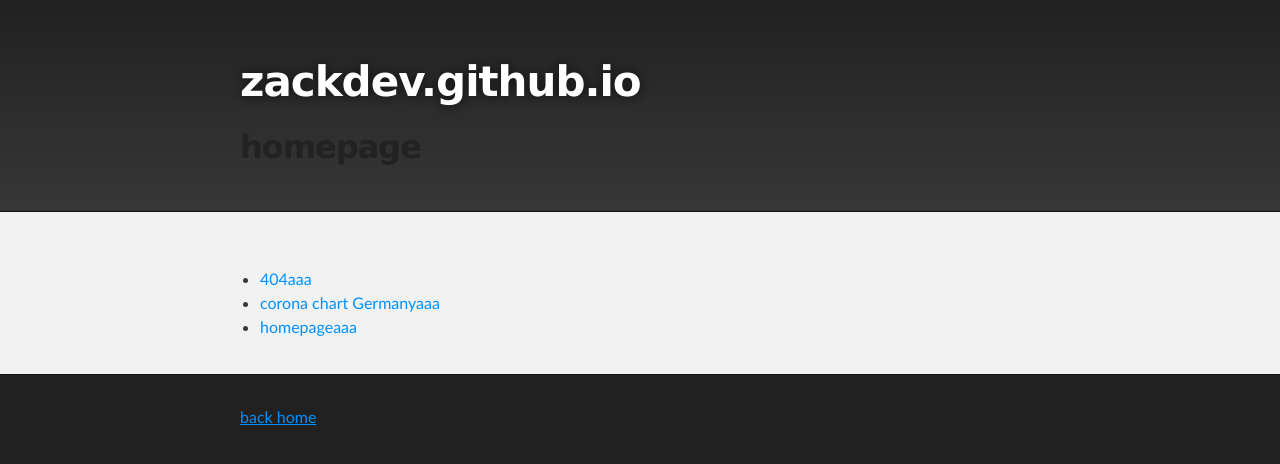
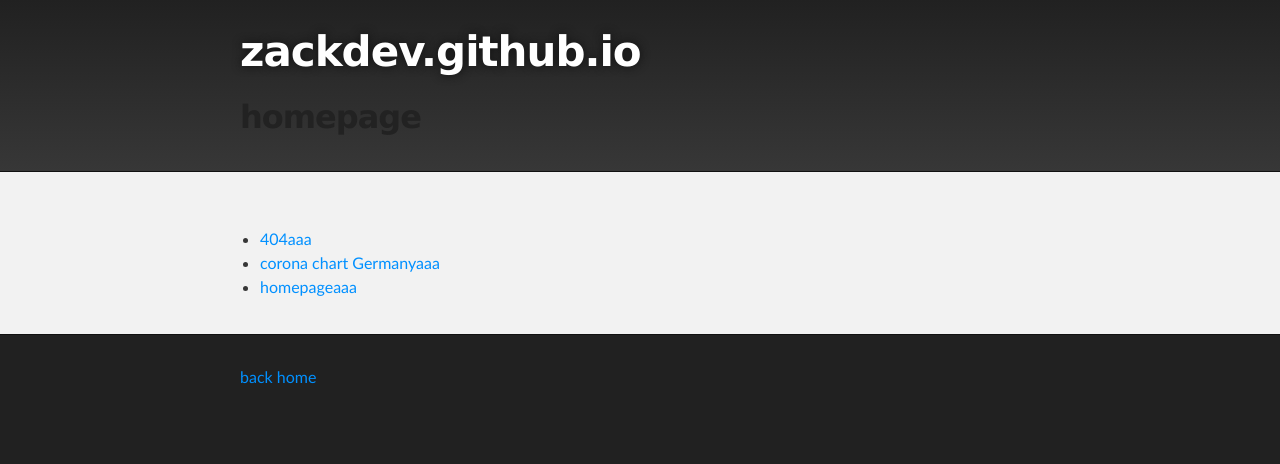
Before and after one commit to ZackDev/zackdev.github.io, a Jekyll site: the page built from index.md, in a window 1280 px wide. Shown: the top 464 px of the page. Built offline with Jekyll 4.4.1, drawn with Linux system fonts in a browser that asks for light colours.

Commit message:
updated style.css

```diff
--- a/css/style.css
+++ b/css/style.css
@@ -105,11 +105,6 @@
 }
 
 a:hover, a:focus {
-  text-decoration: underline;
-}
-
-footer a {
-  color: #0090FF;
   text-decoration: underline;
 }
 
@@ -260,7 +255,7 @@
 }
 
 #header_wrap .inner {
-  padding: 50px 10px 30px 10px;
+  padding: 20px 10px 20px 10px;
 }
 
 #project_title {
```
